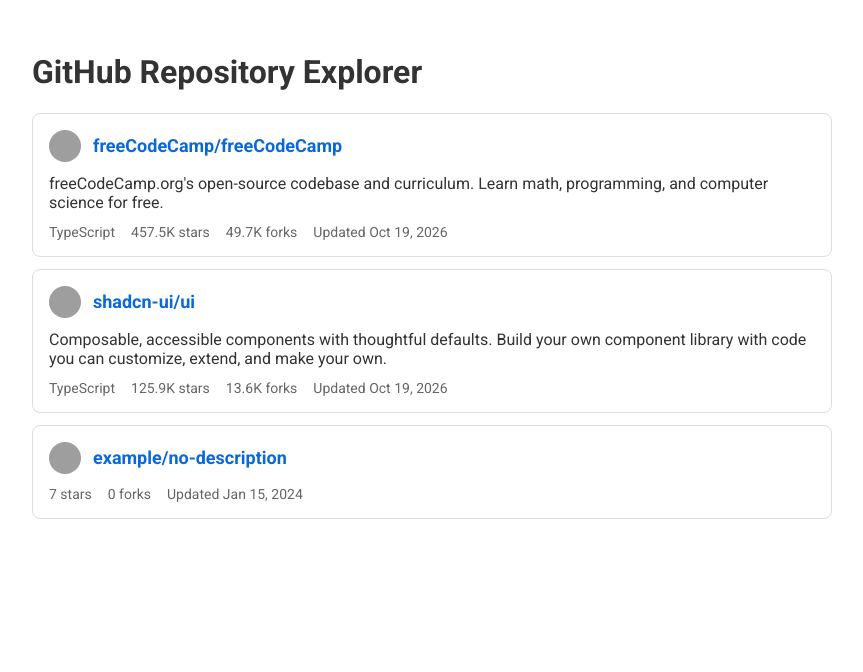
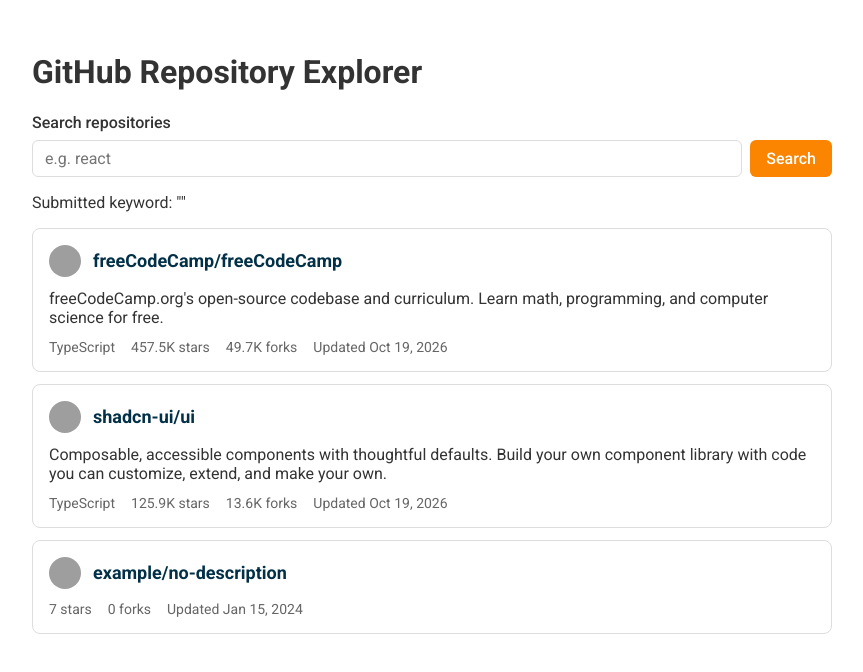
Before and after one commit to mira135/github-searching-app, a React (Vite) app: page / in a window 1280 px wide. Shown: the top 672 px of the page, without its empty margins (208-1071 px from the left). Built offline with nearby package versions, Linux system fonts and the light colour scheme; grey boxes are pictures that could not be loaded.

Commit message:
added search bar

```diff
--- a/src/App.tsx
+++ b/src/App.tsx
@@ -1,3 +1,5 @@
+import { useState } from 'react'
+import SearchBar from './components/SearchBar/SearchBar'
 import RepositoryCard from './components/RepositoryCard/RepositoryCard'
 import type { Repository } from './types/github'
 import styles from './App.module.css'
@@ -53,9 +55,13 @@
 ]
 
 function App() {
+  const [keyword, setKeyword] = useState('')
+
   return (
     <main className={styles.app}>
       <h1>GitHub Repository Explorer</h1>
+      <SearchBar onSearch={setKeyword} />
+      <p>Submitted keyword: "{keyword}"</p>
       <ul className={styles.results}>
         {mockRepositories.map((repository) => (
           <li key={repository.id}>
--- a/src/components/SearchBar/SearchBar.module.css
+++ b/src/components/SearchBar/SearchBar.module.css
@@ -0,0 +1,33 @@
+.form {
+  display: grid;
+  gap: 8px;
+}
+
+.label {
+  font-weight: 500;
+}
+
+.row {
+  display: flex;
+  gap: 8px;
+}
+
+.input {
+  flex: 1;
+  min-width: 0;
+  padding: 8px 12px;
+  border: 1px solid var(--color-border);
+  border-radius: 6px;
+  font: inherit;
+}
+
+.button {
+  padding: 8px 16px;
+  border: none;
+  border-radius: 6px;
+  background: var(--color-primary);
+  color: #fff;
+  font: inherit;
+  font-weight: 500;
+  cursor: pointer;
+}
--- a/src/components/SearchBar/SearchBar.tsx
+++ b/src/components/SearchBar/SearchBar.tsx
@@ -0,0 +1,38 @@
+import { useState, type SubmitEvent } from "react";
+import styles from "./SearchBar.module.css";
+
+interface SearchBarProps {
+  onSearch: (keyword: string) => void;
+}
+
+function SearchBar({ onSearch }: SearchBarProps) {
+  const [draft, setDraft] = useState("");
+
+  function handleSubmit(event: SubmitEvent<HTMLFormElement>) {
+    event.preventDefault();
+    onSearch(draft.trim());
+  }
+
+  return (
+    <form className={styles.form} role="search" onSubmit={handleSubmit}>
+      <label className={styles.label} htmlFor="search-keyword">
+        Search repositories
+      </label>
+      <div className={styles.row}>
+        <input
+          id="search-keyword"
+          className={styles.input}
+          type="search"
+          placeholder="e.g. react"
+          value={draft}
+          onChange={(event) => setDraft(event.target.value)}
+        />
+        <button className={styles.button} type="submit">
+          Search
+        </button>
+      </div>
+    </form>
+  );
+}
+
+export default SearchBar;
--- a/src/index.css
+++ b/src/index.css
@@ -2,7 +2,8 @@
   --font-family: "Roboto", system-ui, sans-serif;
   --color-text: #333;
   --color-text-muted: #666;
-  --color-link: #0969da;
+  --color-primary: #fb8500;
+  --color-link: #023047;
   --color-border: #ddd;
 }
 
```
